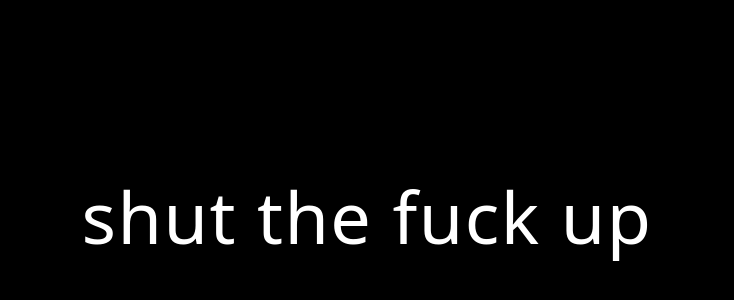
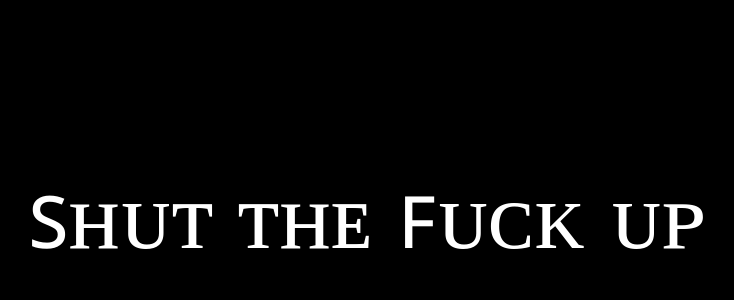
Before and after one commit to BaskalM0ment/stfu, a plain HTML site: page index.html in a window 1280 px wide. Shown: the part 184-484 px from the top of the page, without its empty margins (273-1007 px from the left). Drawn offline with Linux system fonts and the light colour scheme.

Commit message:
Update title and text styling in index.html

```diff
--- a/index.html
+++ b/index.html
@@ -3,35 +3,29 @@
 <head>
   <meta charset="utf-8" />
   <meta name="viewport" content="width=device-width,initial-scale=1" />
-  <title>shut the fuck up</title>
+  <title>ꜱʜᴜᴛ ᴛʜᴇ ꜰᴜᴄᴋ ᴜᴘ</title>
   <style>
     html, body {
       height: 100%;
       margin: 0;
-      background: #000;
+      background-color: #000;
       color: #fff;
-      font-family: system-ui, -apple-system, "Segoe UI", Roboto, "Helvetica Neue", Arial;
+      font-family: "Times New Roman", serif;
+      display: flex;
+      justify-content: center;
+      align-items: center;
+      text-align: center;
     }
-    .center {
-      height: 100%;
-      display: flex;
-      align-items: center;
-      justify-content: center;
-    }
-    .text {
-      font-size: 6vw;
-      line-height: 1;
-      letter-spacing: .02em;
+    h1 {
+      font-size: clamp(24px, 10vw, 96px);
+      font-weight: normal;
+      margin: 0 10px;
+      line-height: 1.2;
       user-select: none;
-    }
-    @media (min-width:1200px) {
-      .text { font-size: 72px; }
     }
   </style>
 </head>
 <body>
-  <div class="center">
-    <div class="text">shut the fuck up</div>
-  </div>
+  <h1>ꜱʜᴜᴛ ᴛʜᴇ ꜰᴜᴄᴋ ᴜᴘ</h1>
 </body>
 </html>
```
